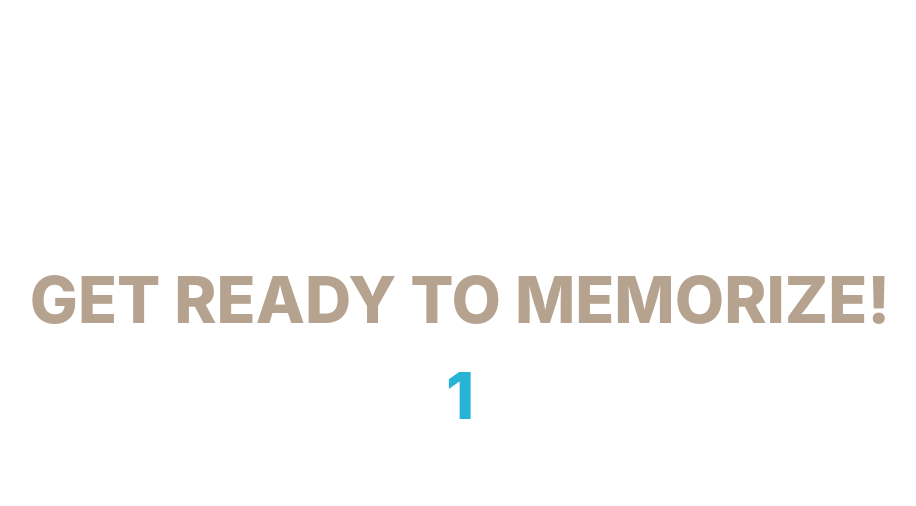
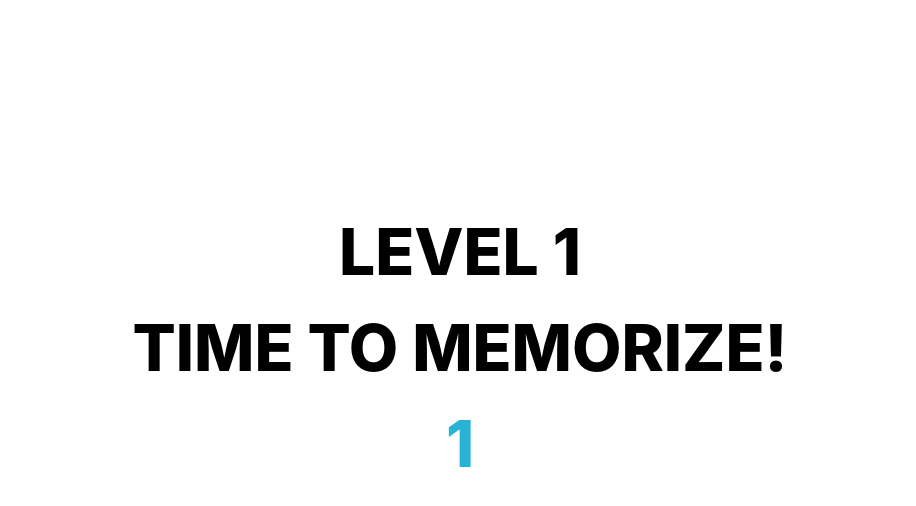
Before and after one commit to Ryancodeshard/memory-game, a React (Create React App) app: page / in a window 1280 px wide. Both pictures are taken after a click on the button "Start Game". Shown: the top 506 px of the page, without its empty margins (180-1096 px from the left). Built offline with nearby package versions, Linux system fonts and the light colour scheme.

Commit message:
clean up bugs

```diff
--- a/src/components/GameScreen/GameScreen.tsx
+++ b/src/components/GameScreen/GameScreen.tsx
@@ -1,4 +1,4 @@
-import { useEffect, useState } from "react";
+import { useState } from "react";
 import { AppState } from "../../enums/AppState";
 import "./index.css";
 import { GameGrid } from "./components/GameGrid";
@@ -65,7 +65,7 @@ const GameScreen = (props: Prop) => {
           width="50%"
           onClick={() => {
             if (curLevel === Object.keys(Levels).length - 1)
-              setAppState(AppState.welcome);
+              setAppState(AppState.gamesuccess);
             setCurLevel((prev) => prev + 1);
             resetGame();
           }}
@@ -93,7 +93,11 @@ const GameScreen = (props: Prop) => {
       )}
       <div className="container">
         {curState === GameState.transition ? (
-          <Transition curTime={curTime} nextState={GameState[nextState]} />
+          <Transition
+            curTime={curTime}
+            nextState={GameState[nextState]}
+            curLevel={curLevel}
+          />
         ) : (
           <GameGrid
             curState={curState}
--- a/src/components/GameScreen/components/GameGrid/GameGrid.tsx
+++ b/src/components/GameScreen/components/GameGrid/GameGrid.tsx
@@ -1,7 +1,7 @@
 import { GuessSquare, MemSquare, ResultSquare } from "./Square";
 import "./index.css";
 import { GameState } from "../../../../enums/GameState";
-import { memo, useEffect, useMemo } from "react";
+import { memo, useMemo } from "react";
 
 interface Prop {
   curState: GameState;
@@ -46,11 +46,6 @@ const GameGrid = memo((props: Prop) => {
     }, [index]);
   };
 
-  // mem->guess (click on green)
-  useEffect(() => {
-    console.log("State: ", GameState[curState]);
-  }, [curState]);
-
   return (
     <div className="grid" style={divStyle}>
       {grids.map((_, i) => (
--- a/src/components/GameScreen/components/GameInfo/GameInfo.tsx
+++ b/src/components/GameScreen/components/GameInfo/GameInfo.tsx
@@ -1,6 +1,6 @@
 import { Text } from "@chakra-ui/react";
 import { GameState } from "../../../../enums/GameState";
-import { animated, update, useTransition } from "@react-spring/web";
+import { animated, useTransition } from "@react-spring/web";
 import "./index.css";
 interface Prop {
   curTime: number;
--- a/src/components/GameScreen/components/Transition/Transition.tsx
+++ b/src/components/GameScreen/components/Transition/Transition.tsx
@@ -5,10 +5,11 @@ import "./index.css";
 interface Prop {
   curTime: number;
   nextState: string;
+  curLevel: number;
 }
 
 const Transition = (props: Prop) => {
-  const { curTime, nextState } = props;
+  const { curTime, nextState, curLevel } = props;
   const transitions = useTransition(curTime, {
     from: {
       opacity: 1,
@@ -31,7 +32,8 @@ const Transition = (props: Prop) => {
 
   return (
     <div className="center">
-      {`Get Ready to ${nextState}!`}
+      <div>{`Level ${curLevel}`}</div>
+      <div>{`Time to ${nextState}!`}</div>
       {transitions(({ innerHeight, ...rest }, item) => (
         <animated.div className="transitionsItem" style={rest}>
           <animated.div style={{ overflow: "hidden", height: innerHeight }}>
--- a/src/components/GameScreen/components/Transition/index.css
+++ b/src/components/GameScreen/components/Transition/index.css
@@ -19,6 +19,6 @@
   width: 100%;
   font-size: 4em;
   font-weight: 800;
-  color: #b6a38f;
+  color: #000000;
   text-transform: uppercase;
 }
--- a/src/components/GameSuccessScreen/GameSuccessScreen.tsx
+++ b/src/components/GameSuccessScreen/GameSuccessScreen.tsx
@@ -1,4 +1,7 @@
+import { animated, useTransition } from "@react-spring/web";
 import { AppState } from "../../enums/AppState";
+import { useCallback, useEffect, useRef, useState } from "react";
+import { Button } from "@chakra-ui/react";
 
 interface Prop {
   setAppState: React.Dispatch<React.SetStateAction<AppState>>;
@@ -6,10 +9,67 @@ interface Prop {
 
 const GameSuccessScreen = (prop: Prop) => {
   const { setAppState } = prop;
+  const ref = useRef<ReturnType<typeof setTimeout>[]>([]);
+  const [text, setText] = useState<string[]>([]);
+
+  const reset = useCallback(() => {
+    ref.current.forEach(clearTimeout);
+    ref.current = [];
+    setText([]);
+    ref.current.push(
+      setTimeout(() => setText(["Congrats", "you", "beat", "the game!"]), 2000)
+    );
+    ref.current.push(
+      setTimeout(() => setText(["Congrats", "you", "the game!"]), 5000)
+    );
+    ref.current.push(
+      setTimeout(
+        () => setText(["Congrats", "you", "destroyed", "the game!"]),
+        8000
+      )
+    );
+  }, []);
+
+  useEffect(() => {
+    reset();
+    return () => ref.current.forEach(clearTimeout);
+  }, [reset]);
+
+  const transitions = useTransition(text, {
+    from: {
+      opacity: 0,
+      height: 0,
+      innerHeight: 0,
+      transform: "perspective(600px) rotateX(0deg)",
+      color: "#8fa5b6",
+    },
+    enter: [
+      { opacity: 1, height: 75, innerHeight: 75 },
+      { transform: "perspective(600px) rotateX(180deg)", color: "#28d79f" },
+      { transform: "perspective(600px) rotateX(0deg)" },
+    ],
+    leave: [
+      { color: "#c23369" },
+      { innerHeight: 0 },
+      { opacity: 0, height: 0 },
+    ],
+    update: { color: "#28b4d7" },
+  });
+
   return (
     <>
-      <div>Congratulations! You beat the game</div>
-      <button onClick={() => setAppState(AppState.welcome)}>Restart</button>
+      <div className="center">
+        {transitions(({ innerHeight, ...rest }, item) => (
+          <animated.div className="transitionsItem" style={rest}>
+            <animated.div style={{ overflow: "hidden", height: innerHeight }}>
+              {item}
+            </animated.div>
+          </animated.div>
+        ))}
+        <Button variant={"solid"} onClick={() => setAppState(AppState.welcome)}>
+          Back to main menu
+        </Button>
+      </div>
     </>
   );
 };
--- a/src/components/LeaderBoard/Leaderboard.tsx
+++ b/src/components/LeaderBoard/Leaderboard.tsx
@@ -40,8 +40,8 @@ const Leaderboard = () => {
                 <Thead>
                   <Tr>
                     <Th>Name</Th>
-                    <Th>Score</Th>
-                    <Th>Time</Th>
+                    <Th>Highest Level</Th>
+                    <Th>Time Taken</Th>
                   </Tr>
                 </Thead>
                 <Tbody>
--- a/src/components/WelcomeScreen/WelcomeScreen.tsx
+++ b/src/components/WelcomeScreen/WelcomeScreen.tsx
@@ -16,21 +16,23 @@ const WelcomeScreen = (props: Prop) => {
   const handleClick = () => {
     const username =
       nameRef.current.value === "" ? "Unknown" : nameRef.current.value;
-    console.log(username);
     setUsername(username);
     setAppState(AppState.playing);
     resetScore();
   };
 
   const instructions = `
-    Memorize the locations of the green squares within a given countdown time.\n
-    After the countdown, the green squares will vanish, then, click on the squares where the green ones were located. \n
-    Success in remembering all green squares advances to the next level. \n
+    1. Memorize the locations of the green squares within a given countdown time.
+    2. After the countdown, the green squares will vanish, then, click on the squares where the green ones were located.
+    3. Success in remembering all green squares advances to the next level.
     Have fun!
   `;
 
   return (
-    <div className="welcome-screen">
+    <div
+      className="welcome-screen normal-text"
+      style={{ fontSize: "1.2em", color: "black" }}
+    >
       <h1>Welcome to The Memory Game</h1>
       <div className="instructions">
         <h2>Instructions:</h2>
--- a/src/components/WelcomeScreen/index.css
+++ b/src/components/WelcomeScreen/index.css
@@ -1,6 +1,8 @@
 .welcome-screen {
+  padding: 20px;
+  margin: auto;
   text-align: center;
-  padding: 20px;
+  max-width: 800px;
 }
 
 .instructions {
--- a/src/hooks/useGameFSM.ts
+++ b/src/hooks/useGameFSM.ts
@@ -1,4 +1,4 @@
-import { useCallback, useEffect, useState } from "react";
+import { useCallback, useEffect, useMemo, useState } from "react";
 import { GameState } from "../enums/GameState";
 import shuffle from "../components/GameScreen/components/GameGrid/_helper/shuffle";
 import { userStore } from "../store/userStore";
@@ -8,16 +8,17 @@ interface Prop{
   numGreenSquares: number;
 }
 
+const timeForEachRound = 10
+
 const useGameFSM = (props:Prop) => {
   const {gridSize, numGreenSquares} = props;
-  const [leaderboard, setLeaderboard] = useState();
-  const stateMap = [
+  const stateMap = useMemo(() => [
     GameState.transition,
     GameState.memorize,
     GameState.transition,
     GameState.guess,
     GameState.result
-  ];
+  ], []);
   const [curStateIndex, setCurStateIndex] = useState<number>(0);
   const [curState, setCurState] = useState<GameState>(stateMap[curStateIndex]);
   const [curTime, setCurTime] = useState<number>(3);
@@ -31,7 +32,6 @@ const useGameFSM = (props:Prop) => {
   const {addToLeaderBoard, updateScore} = userStore();
 
   const calculateResults = () => {
-    console.log("calculating results...")
     for (let i=0;i<=grids.length;i++){
       if (greenSquares[i] && guessSquares.has(i)) setResults((prev)=>({...prev, correct: prev.correct+1}))
       else if (greenSquares[i] && !guessSquares.has(i)) setResults((prev)=>({...prev, missed: prev.missed+1}))
@@ -42,8 +42,8 @@ const useGameFSM = (props:Prop) => {
   useEffect(()=>{
     if (results.correct+results.missed+results.wrong===0) return
     if (results.missed + results.wrong > 0) addToLeaderBoard();
-    else updateScore(curTime);
-  },[results])
+    else updateScore(timeForEachRound-curTime);
+  },[results, addToLeaderBoard, updateScore])
 
   useEffect(()=>{
     // Intialisation
@@ -56,12 +56,11 @@ const useGameFSM = (props:Prop) => {
   const nextState = stateMap[curStateIndex+1]
 
   const guessSq = useCallback((index: number) => {
-    console.log("Guessing", index);
     let gs = guessSquares;
     gs.add(index);
     setGuessSquares(gs);
     if (curState===GameState.guess && guessSquares.size>=numGreenSquares) goToNextState();
-  },[guessSquares,curState]);
+  },[guessSquares,curState, numGreenSquares]);
 
   const clearTimer = () => {
     if (interval || timeout) {
@@ -95,8 +94,6 @@ const useGameFSM = (props:Prop) => {
   useEffect(() => {
     if (curStateIndex !== -1 && curStateIndex < stateMap.length) {
       setCurState(stateMap[curStateIndex]);
-    } else {
-      console.log("Level Over");
     }
   }, [curStateIndex, stateMap]);
 
@@ -106,10 +103,10 @@ const useGameFSM = (props:Prop) => {
         timer(3);
         break;
       case GameState.guess:
-        timer(5);
+        timer(timeForEachRound);
         break;
       case GameState.memorize:
-        timer(5);
+        timer(timeForEachRound);
         break;
       case GameState.result:
         calculateResults();
--- a/src/store/userStore.ts
+++ b/src/store/userStore.ts
@@ -36,7 +36,7 @@ export const userStore = create(persist<UserState & Action>((set) => ({
       set((state)=>{
         let newLeaderboard = state.leaderboard;
         const index = newLeaderboard.findIndex(obj => (obj.score>state.curScore.score || (obj.score===state.curScore.score && obj.time>state.curScore.time)));
-        newLeaderboard.splice(index, 0, {username: state.username, ...state.curScore});
+        newLeaderboard.splice(index+1, 0, {username: state.username, ...state.curScore});
         return {leaderboard: newLeaderboard}
       })
     },
```
